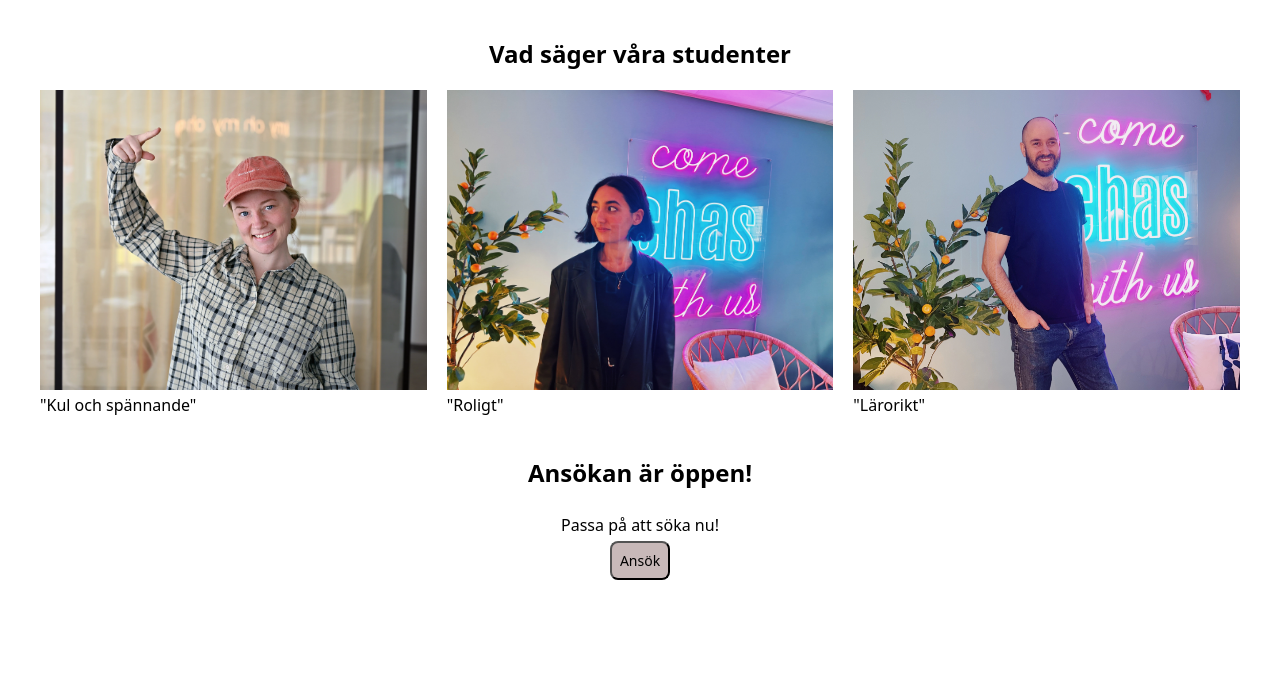
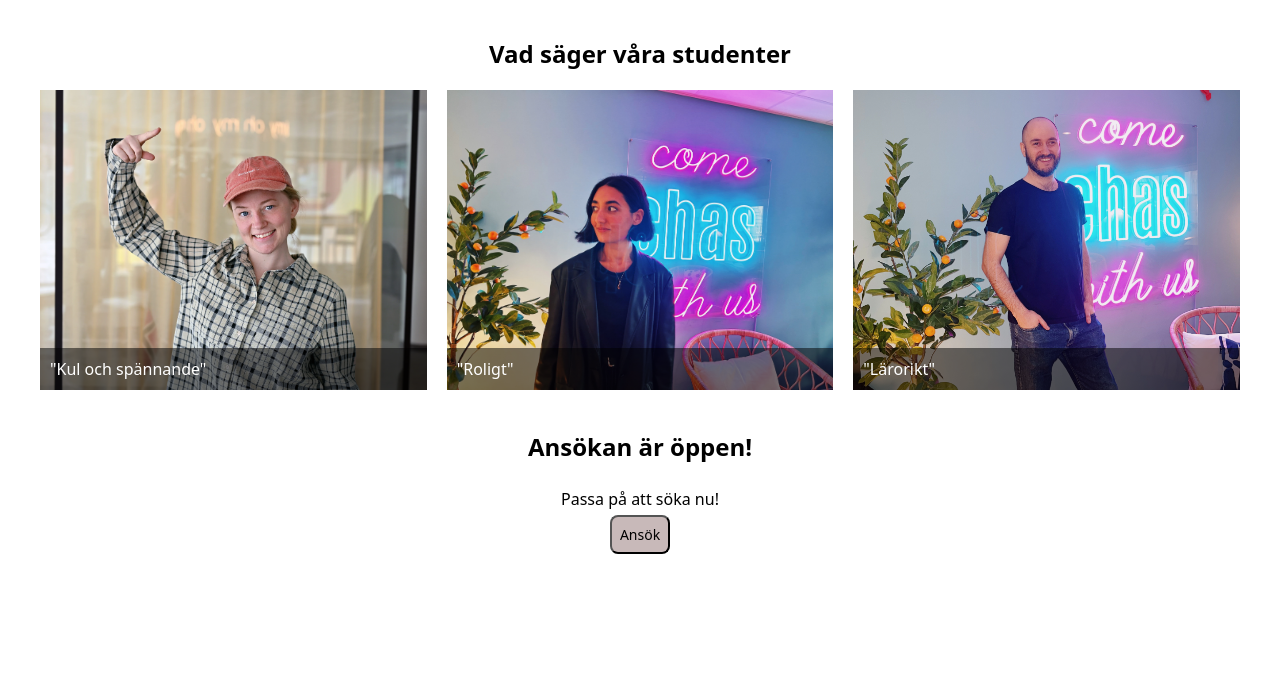
Before and after one commit to juliberglund/landingssida, a plain HTML site: page index.html in a window 1280 px wide. Shown: the part 871-1570 px from the top of the page. Drawn offline with Linux system fonts and the light colour scheme; a web font is replaced by a local one.

Commit message:
p tag inside images

```diff
--- a/style.css
+++ b/style.css
@@ -95,6 +95,13 @@ section {
   padding: 20px;
 }
 
+.info h2 {
+  margin-bottom: 2%;
+}
+
+.info h3 {
+  margin-bottom: 5%;
+}
 .image-first {
   flex: 1;
   margin-right: 20px;
@@ -111,13 +118,6 @@ section {
   margin-left: 20%;
 }
 
-.info h2 {
-  margin-bottom: 2%;
-}
-
-.info h3 {
-  margin-bottom: 5%;
-}
 /* --------------------------------------------Media Screen-------------------------------------------------- */
 @media screen and (max-width: 768px) {
   .nav-container {
@@ -218,16 +218,37 @@ section {
   width: 100%;
 }
 
-.wrapper img {
+.wrapper {
+  display: grid;
+  grid-template-columns: repeat(auto-fit, minmax(300px, 1fr));
+  gap: 20px;
   width: 100%;
-  object-fit: cover;
+}
+
+.wrapper > div {
+  position: relative;
   height: 300px;
 }
 
+.wrapper img {
+  width: 100%;
+  height: 100%;
+  object-fit: cover;
+}
+
 .wrapper p {
+  position: absolute;
+  bottom: 0;
+  left: 0;
+  right: 0;
+  background-color: rgba(0, 0, 0, 0.5);
+  color: white;
+  margin: 0;
+  padding: 10px;
   font-size: 16px;
   font-family: "Playwrite DE Grund", system-ui;
 }
+
 .cta {
   flex-direction: column;
   margin-bottom: 10%;
```
Also changed, not shown: image/logoC favicon.png-fil.png (added), 1 other file.
